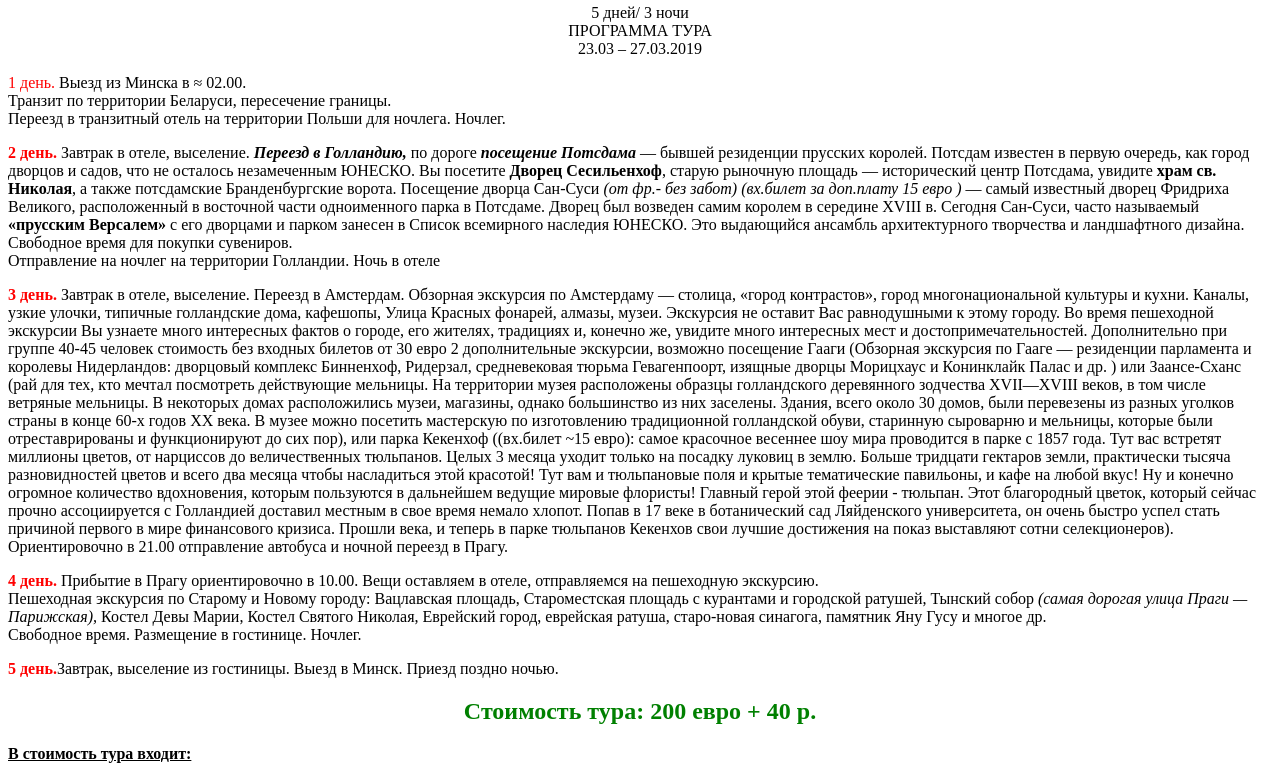
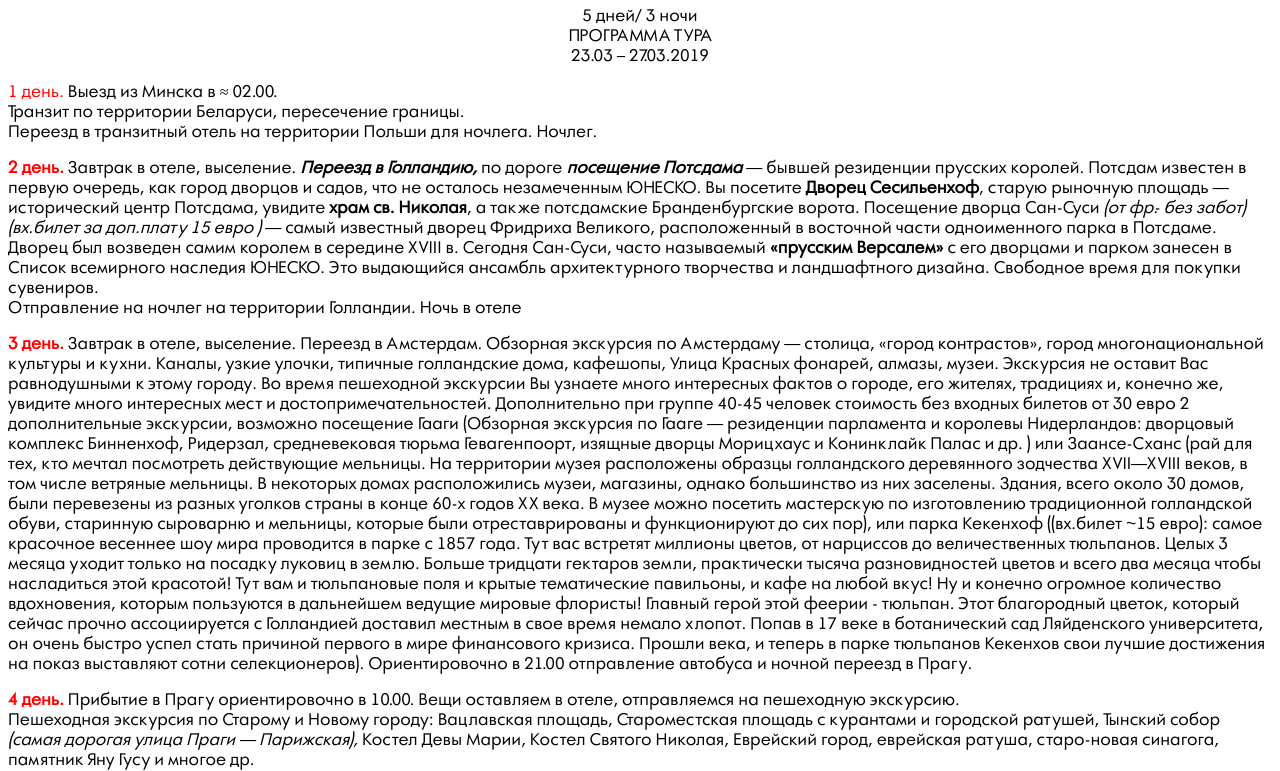
Before and after one commit to Chaikouski/font-squirrel, a plain HTML site: page index.html in a window 1280 px wide. Shown: the part 76-847 px from the top of the page. Drawn offline with Linux system fonts and the light colour scheme; the site is published under a folder, as on GitHub Pages, so addresses that start at the root find nothing.

Commit message:
Update index.html

```diff
--- a/index.html
+++ b/index.html
@@ -7,8 +7,8 @@
   <style>
     @font-face {
       font-family: 'a_futuraorto';
-      src: url('/fonts/afuturaorto-webfont.woff2') format('woff2'),
-         url('/fonts/afuturaorto-webfont.woff') format('woff');
+      src: url('font-squirrel/fonts/afuturaorto-webfont.woff2') format('woff2'),
+         url('font-squirell/fonts/afuturaorto-webfont.woff') format('woff');
 }
       body {
         font-family: 'a_futuraorto';
```
